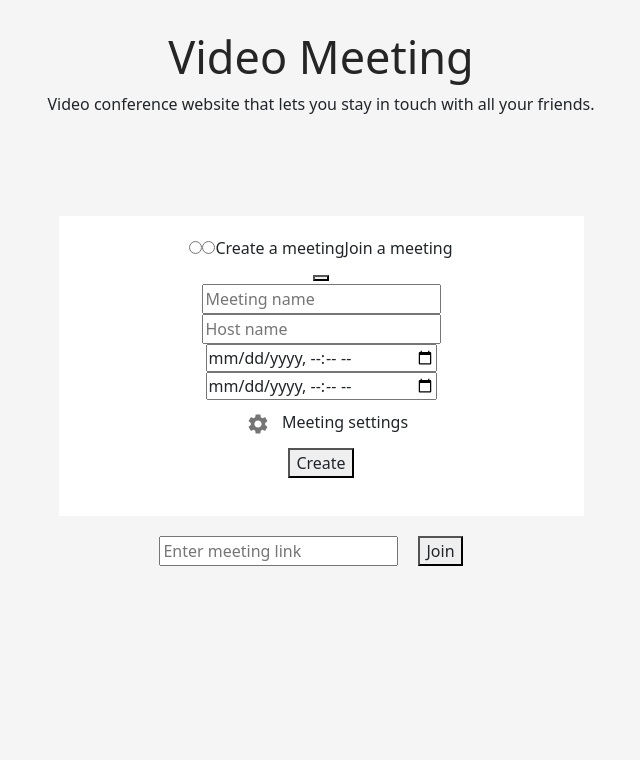
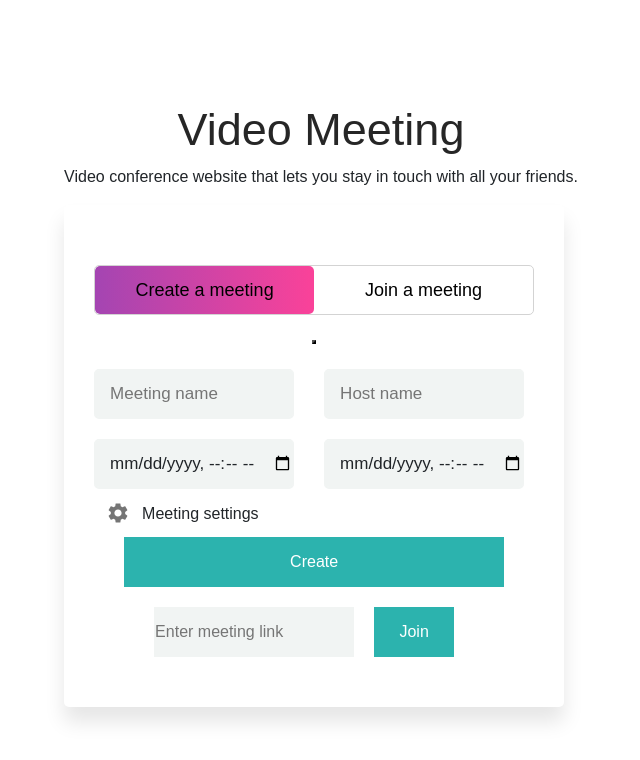
Before and after one commit to Praveen190602/Zoom-clone, a React (Create React App) app: page / in a window 1280 px wide. Shown: the top 760 px of the page, without its empty margins (319-959 px from the left). Built offline with nearby package versions, Linux system fonts and the light colour scheme.

Commit message:
Update Home.css

```diff
--- a/src/Home.css
+++ b/src/Home.css
@@ -1,10 +1,15 @@
-html, body {
-    height: 100%;
+*{
+  margin: 0;
+  padding: 0;
+  box-sizing: border-box;
+  font-family: 'Poppins', sans-serif;
 }
-body {
-  margin: 0;
-  text-align: center;
-  background-color: whitesmoke;
+html,body{
+  display: grid;
+  height: 100%;
+  width: 100%;
+  place-items: center;
+  background-color: white;
 }
 
 .container2 {
@@ -15,84 +20,286 @@
   text-align: center;
 }
 
-.container3 {
-  background-color: white;
-  width: 525px;
-  height: 300px;
-  top: 277px;
-  left: 421px;
-  padding: 20px;
-  min-width: 400px;
-	text-align: center;
-  margin: auto;
-  margin-top: 100px;
+.wrapper{
+  overflow: hidden;
+  height: auto;
+  width: 500px;
+  margin-bottom: 20px;
+  background: #fff;
+  padding: 30px;
+  border-radius: 5px;
+  box-shadow: 0px 15px 20px rgba(0,0,0,0.1);
+}
+.wrapper .title-text{
+  display: flex;
+  width: 200%;
+}
+.wrapper .title{
+  width: 50%;
+  font-size: 35px;
+  font-weight: 600;
+  text-align: center;
+  transition: all 0.6s cubic-bezier(0.68,-0.55,0.265,1.55);
+}
+.wrapper .slide-controls{
+  position: relative;
+  display: flex;
+  height: 50px;
+  width: 100%;
+  overflow: hidden;
+  margin: 30px 0 10px 0;
+  justify-content: space-between;
+  border: 1px solid lightgrey;
+  border-radius: 5px;
+}
+.slide-controls .slide{
+  height: 100%;
+  width: 100%;
+  color: #000;
+  font-size: 18px;
+  font-weight: 500;
+  text-align: center;
+  line-height: 48px;
+  cursor: pointer;
+  z-index: 1;
+  transition: all 0.6s ease;
+}
+.slide-controls label.signup{
+  color:  #000;
+}
+.slide-controls .slider-tab{
+  position: absolute;
+  height: 100%;
+  width: 50%;
+  left: 0;
+  z-index: 0;
+  border-radius: 5px;
+  background: -webkit-linear-gradient(left, #a445b2, #fa4299);
+  transition: all 0.6s cubic-bezier(0.68,-0.55,0.265,1.55);
+}
+input[type="radio"]{
+  display: none;
+}
+#signup:checked ~ .slider-tab{
+  left: 50%;
+}
+#signup:checked ~ label.signup{
+  color: #000;
+  cursor: default;
+  user-select: none;
+}
+#signup:checked ~ label.login{
+  color: #000;
+}
+#login:checked ~ label.signup{
+  color: #000;
+}
+#login:checked ~ label.login{
+  cursor: default;
+  user-select: none;
+}
+.wrapper .form-container{
+  width: 100%;
+  overflow: hidden;
 }
 
-.container3 p {
-  font-family: 'Rubik', sans-serif;
-  color: #1C1718;
-  font-weight: 400px;
+/* .schedule button {
+  height: 70px;
+  width: 100px;
+} */
+
+
+.Meeting-container {
+  display: flex;
+  flex-direction: column;
 }
 
-.meetJoin button {
-  background-color: #2CB3AE;
-  width: 102px;
-  height: 50px;
-  left: 359px;
-  border: 1px solid #2CB3AE;
-  font-family: 'Rubik', sans-serif;
-  color: #FFFFFF;
-  font-weight: 500px;
+.Container-Names {
+  display: flex;
 }
 
-.meetJoin input {
-  width: 335px;
+.field1 {
+  height: 50px;
+  width: 200px;
+  margin-top: 20px;
+}
+
+.field2 {
+  height: 50px;
+  width: 200px;
+  margin-top: 20px;
+}
+
+.field1 input{
+  height: 50px;
+  width: 200px;
+  margin-right: 130px;
+  outline: none;
+  padding-left: 15px;
+  border-radius: 5px;
+  background-color: #F1F4F3;
+  border: 1px solid #F1F4F3;
+  border-bottom-width: 2px;
+  font-size: 17px;
+  transition: all 0.3s ease;
+}
+
+.field2 input{
+  height: 50px;
+  width: 200px;
+  margin-left: 30px;
+  outline: none;
+  padding-left: 15px;
+  border-radius: 5px;
+  background-color: #F1F4F3;
+  border: 1px solid #F1F4F3;
+  border-bottom-width: 2px;
+  font-size: 17px;
+  transition: all 0.3s ease;
+}
+
+.container-Meeting {
+  display: flex;
+  flex-direction: column;
+}
+
+.Container-Dates {
+  display: flex;
+}
+
+.field3 {
+  height: 50px;
+  width: 200px;
+  margin-top: 20px;
+}
+
+.field4 {
+  height: 50px;
+  width: 200px;
+  margin-top: 20px;
+}
+
+.field3 input{
+  height: 50px;
+  width: 200px;
+  margin-right: 130px;
+  outline: none;
+  padding-left: 15px;
+  border-radius: 5px;
+  background-color: #F1F4F3;
+  border: 1px solid #F1F4F3;
+  border-bottom-width: 2px;
+  font-size: 17px;
+  transition: all 0.3s ease;
+}
+
+.field4 input{
+  height: 50px;
+  width: 200px;
+  margin-left: 30px;
+  outline: none;
+  padding-left: 15px;
+  border-radius: 5px;
+  background-color: #F1F4F3;
+  border: 1px solid #F1F4F3;
+  border-bottom-width: 2px;
+  font-size: 17px;
+  transition: all 0.3s ease;
+}
+
+.settings {
+  display: flex;
+  flex-direction: column;
+}
+
+.settings-container {
+  display: flex;
+}
+
+.settingsText {
+  margin-top: 13px;
+}
+
+.form-inner form .field input:focus{
+  border-color: #fc83bb;
+  /* box-shadow: inset 0 0 3px #fb6aae; */
+}
+.form-inner form .field input::placeholder{
+  color: #999;
+  transition: all 0.3s ease;
+}
+form .field input:focus::placeholder{
+  color: #b3b3b3;
+}
+.form-inner form .pass-link{
+  margin-top: 5px;
+}
+.form-inner form .signup-link{
+  text-align: center;
+  margin-top: 30px;
+}
+.form-inner form .pass-link a,
+.form-inner form .signup-link a{
+  color: #fa4299;
+  text-decoration: none;
+}
+.form-inner form .pass-link a:hover,
+.form-inner form .signup-link a:hover{
+  text-decoration: underline;
+}
+.btn{
+  height: 50px;
+  width: 100%;
+  border-radius: 5px;
+  position: relative;
+  overflow: hidden;
+}
+
+.field-btn button {
+  height: 50px;
+  width: 380px;
+  background-color: #2CB3AE;
+  border: 1px solid #2CB3AE;
+  color: white;
+}
+.btn-layer{
+  height: 100px;
+  width: 200px;
+  position: absolute;
+  left: -100%;
+  background-color: #2CB3AE;
+  border-radius: 5px;
+  transition: all 0.4s ease;;
+}
+.btn:hover .btn-layer{
+  left: 0;
+}
+.btn input[type="submit"]{
+  height: 100%;
+  width: 100%;
+  z-index: 1;
+  position: relative;
+  background: none;
+  border: none;
+  color: #fff;
+  padding-left: 0;
+  border-radius: 5px;
+  font-size: 20px;
+  font-weight: 500;
+  cursor: pointer;
+}
+
+.field5 input {
+  width: 200px;
   height: 50px;
   background-color: #F1F4F3;
   border: 1px solid #F1F4F3;
-  font-family: 'Rubik', sans-serif;
-  color: #544547;
-  font-weight: 400px;
 }
 
-.meetCreate button {
-  background-color: #EC5167;
-  width: 102px;
+.field5 button{
   height: 50px;
-  left:359px;
-  border: 1px solid #EC5167;
-  font-family: 'Rubik', sans-serif;
-  color: #FFFFFF;
-  font-weight: 500px;
+  width: 80px;
+  background-color: #2CB3AE;
+  border: 1px solid #2CB3AE;
+  color: white;
 }
-
-.meetCreate input {
-  width: 335px;
-  height: 50px;
-  background-color: #F1F4F3;
-  border: 1px solid #F1F4F3;
-  font-family: 'Rubik', sans-serif;
-  color: #544547;
-  font-weight: 400px;
-}
-
-.division {
-  display: flex;
-  justify-content: center;
-  align-items: center;
-  gap: 10px;
-  width: 400px;
-  font-size: 20px;
-}
-
-.division1 {
-  height: 1px;
-  width: 230px;
-  background: #e2e0e0;
-}
-
-.division2 {
-  height: 1px;
-  width: 230px;
-  background: #e2e0e0;
-}
```
